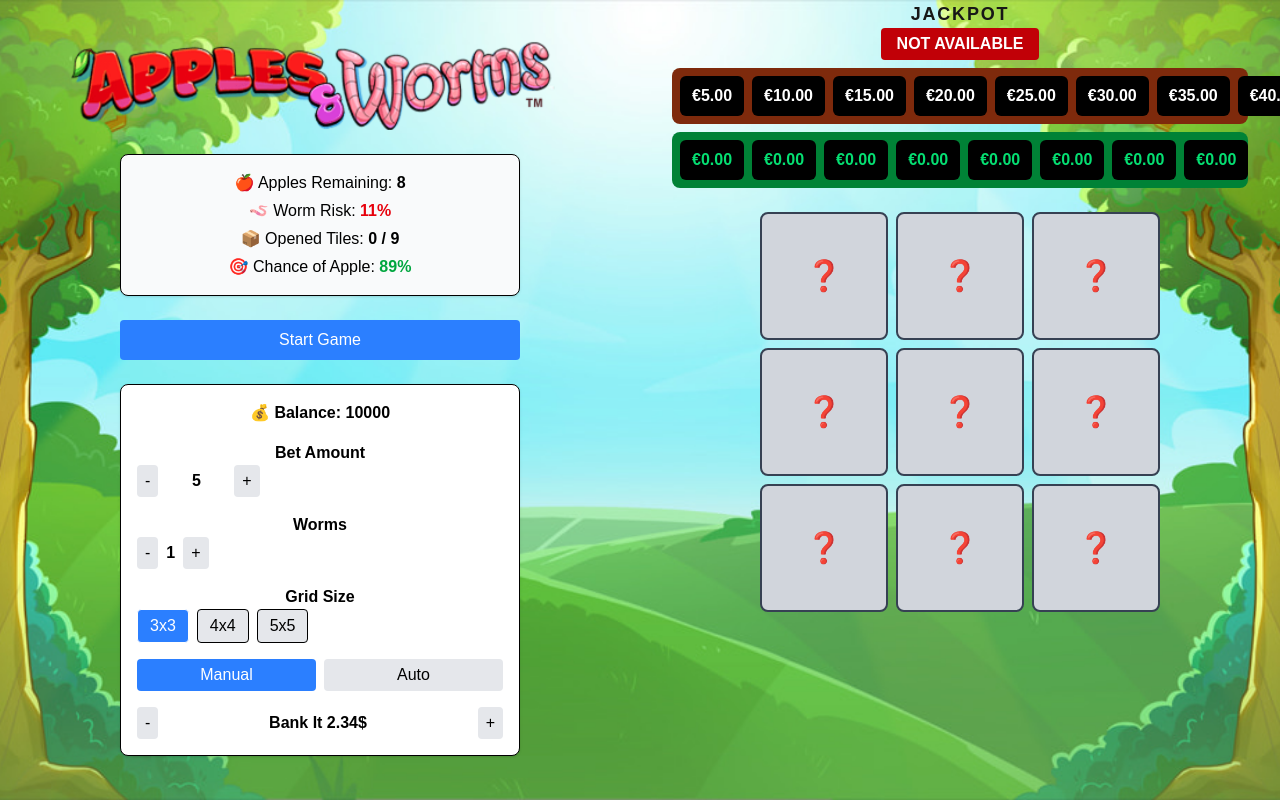
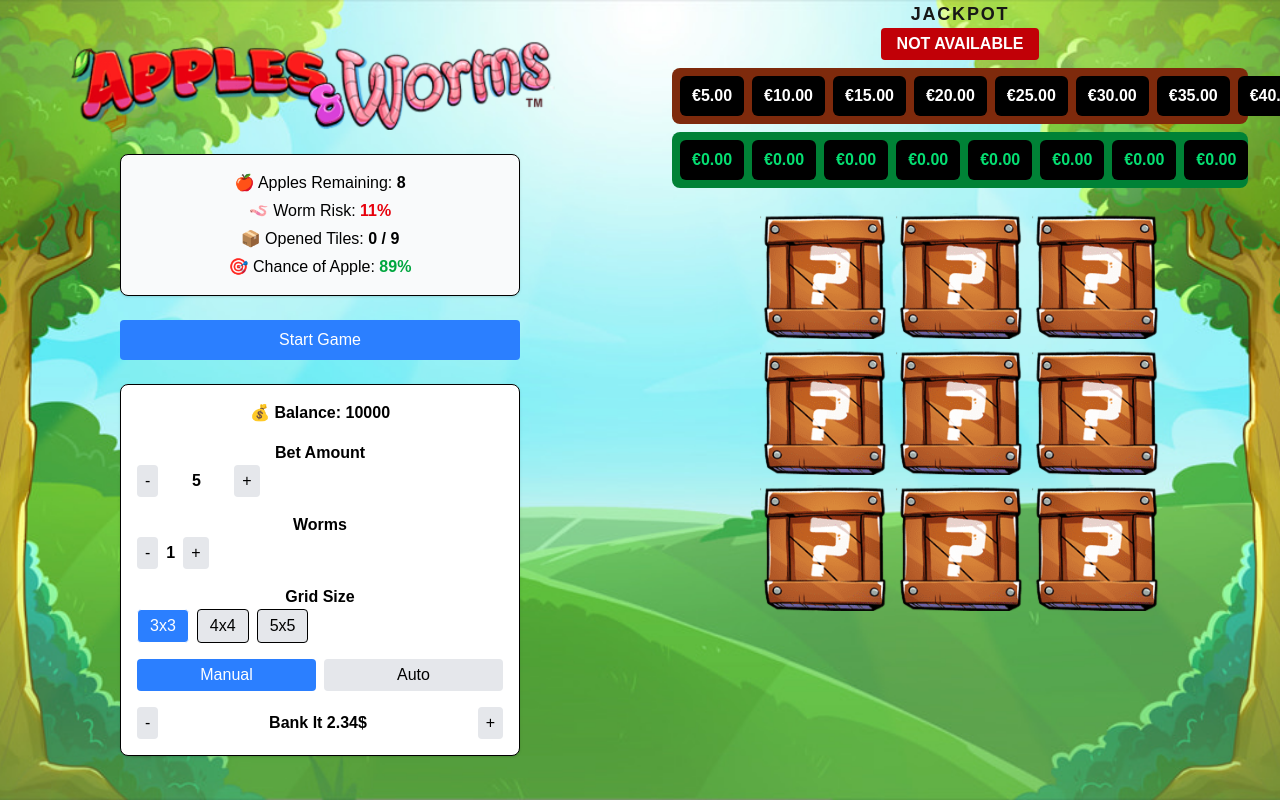
Before and after one commit to Hasan-Itani/apples-worms-game, a Next.js app: page / in a window 1280 px wide. Shown: the top 800 px of the page. Built offline with nearby package versions, Linux system fonts and the light colour scheme.

Commit message:
returning boxes and apples with dynamic jackpot

```diff
--- a/app/components/boxes.jsx
+++ b/app/components/boxes.jsx
@@ -1,5 +1,6 @@
 import { useBoxesGame } from "../hooks/useBoxesGame";
 import Jackpot from "./JackpotBar";
+import Image from "next/image";
 
 export default function Boxes({ gridSize, worms, bet }) {
   const { grid, handleClick } = useBoxesGame(gridSize, worms);
@@ -23,10 +24,35 @@ export default function Boxes({ gridSize, worms, bet }) {
           <div
             key={index}
             onClick={() => handleClick(index)}
-            className={`flex items-center justify-center border-2 border-gray-700 rounded-lg text-3xl cursor-pointer transition
-              ${cell === "❓" ? "bg-gray-300 hover:bg-gray-400" : "bg-white"}`}
+            className="relative flex items-center justify-center cursor-pointer"
           >
-            {cell}
+            <Image
+              src="/box.png"
+              alt="Box"
+              fill
+              className="object-contain select-none pointer-events-none"
+            />
+
+            {cell !== "❓" && (
+              <div className="absolute w-3/4 h-3/4">
+                {cell === "🍎" && (
+                  <Image
+                    src="/apple.png"
+                    alt="Apple"
+                    fill
+                    className="object-contain"
+                  />
+                )}
+                {cell === "💣" && (
+                  <Image
+                    src="/worm.png"
+                    alt="Worm"
+                    fill
+                    className="object-contain"
+                  />
+                )}
+              </div>
+            )}
           </div>
         ))}
       </div>
--- a/app/layout.js
+++ b/app/layout.js
@@ -18,9 +18,9 @@ export const metadata = {
 
 export default function RootLayout({ children }) {
   return (
-    <html lang="en">
+    <html lang="en" suppressHydrationWarning>
       <body
-        className={`${geistSans.variable} ${geistMono.variable} antialiased  bg-[url(/public/landscape_background.jpg)]`}
+        className={`${geistSans.variable} ${geistMono.variable} antialiased  bg-[url(/public/landscape_background.jpg)]`} suppressHydrationWarning
       >
         {children}
       </body>
```
Also changed, not shown: app/components/JackpotBar.jsx (line endings or trailing spaces).
